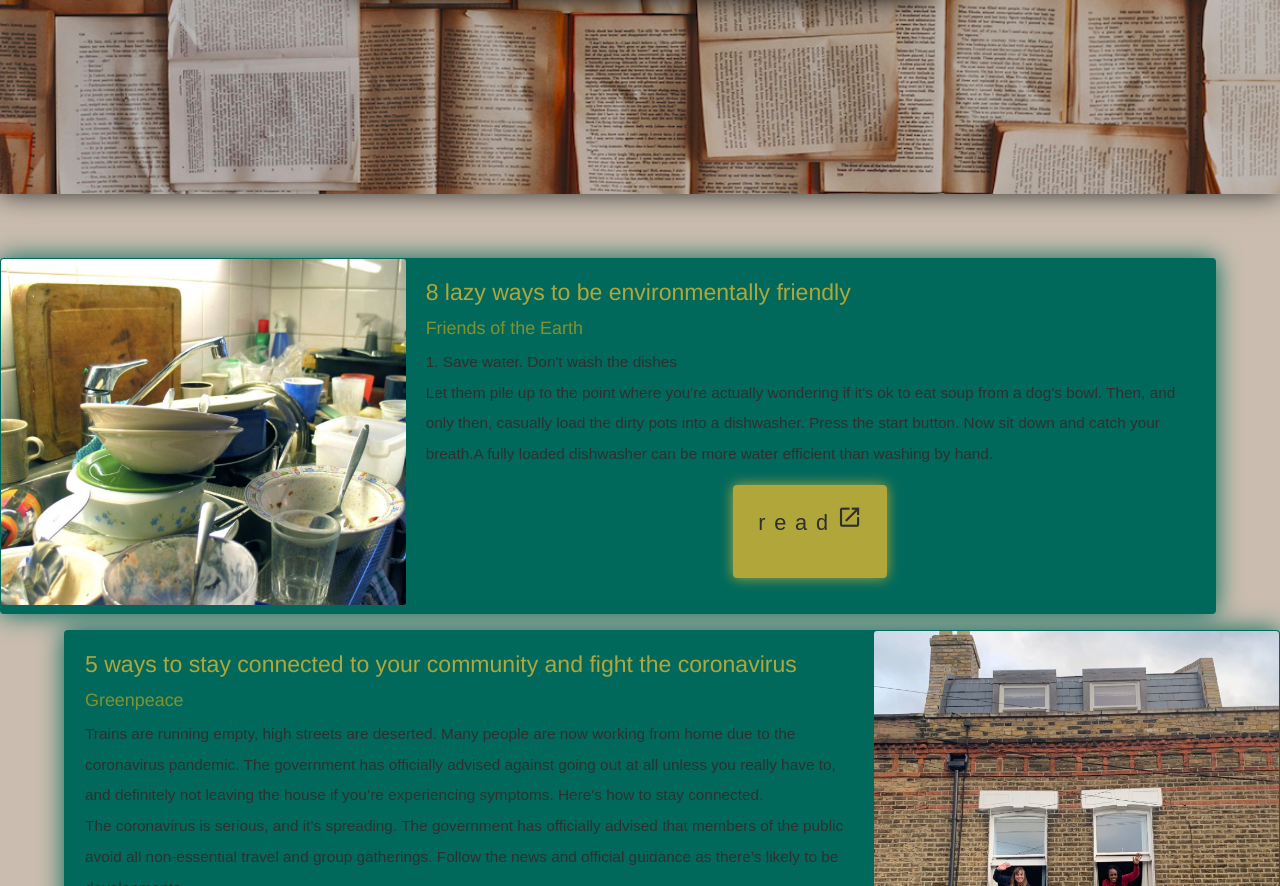
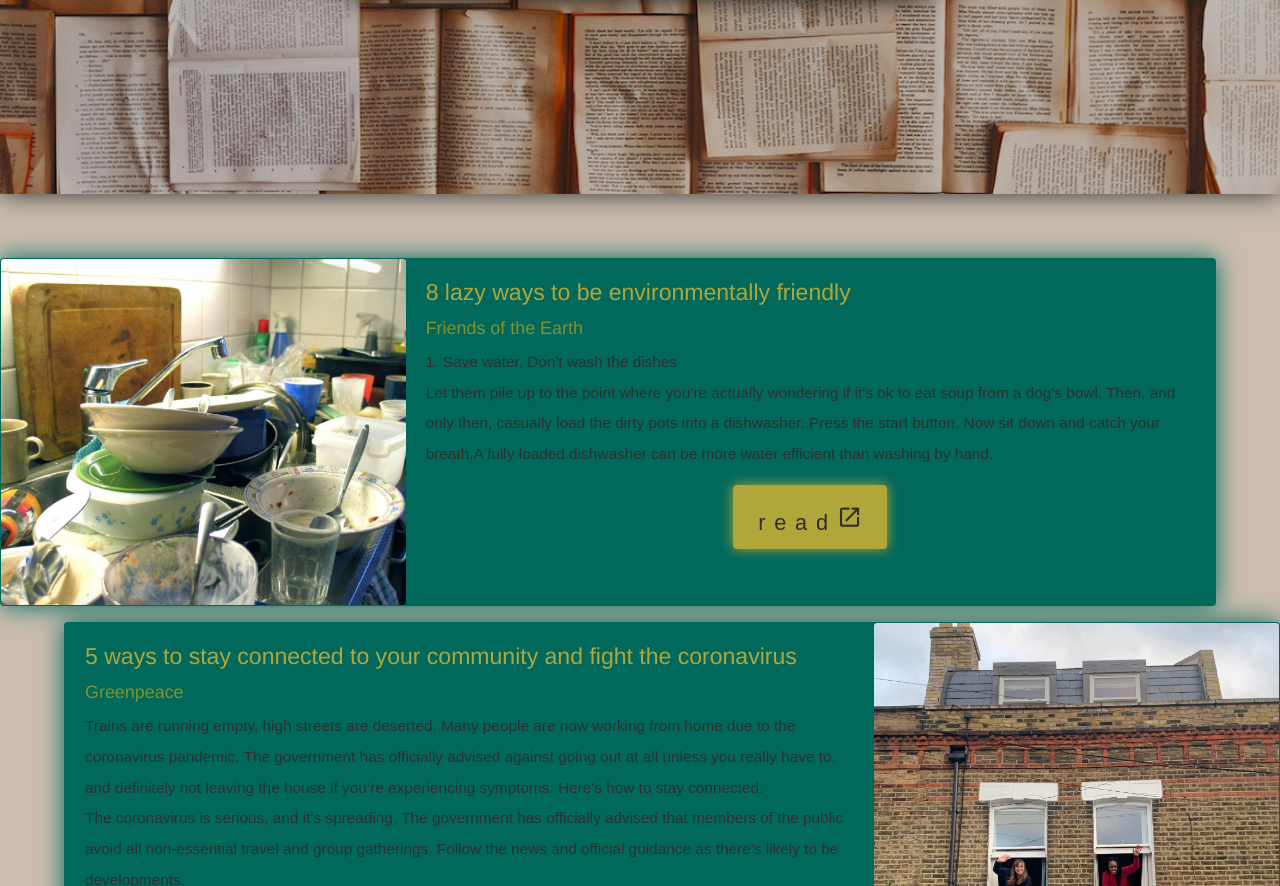
Before and after one commit to RBenameur/RBenameur.github.io, a plain HTML site: page latestNewsPage/latestNews.html in a window 1280 px wide. Shown: the part 414-1300 px from the top of the page. Drawn offline with nearby package versions, Linux system fonts and the light colour scheme.

Commit message:
update style
buttons edit

```diff
--- a/css/stylesheet.css
+++ b/css/stylesheet.css
@@ -152,7 +152,7 @@ a:hover{
     padding: 2.5% 2.5% 5% 2.5%;
     margin: 2%;
     width: 20%;
-    height: 100%;
+    height: 5vw;
     font-size: 1.7vw;
     min-width: 145px;
     letter-spacing: 0.4em;
```
